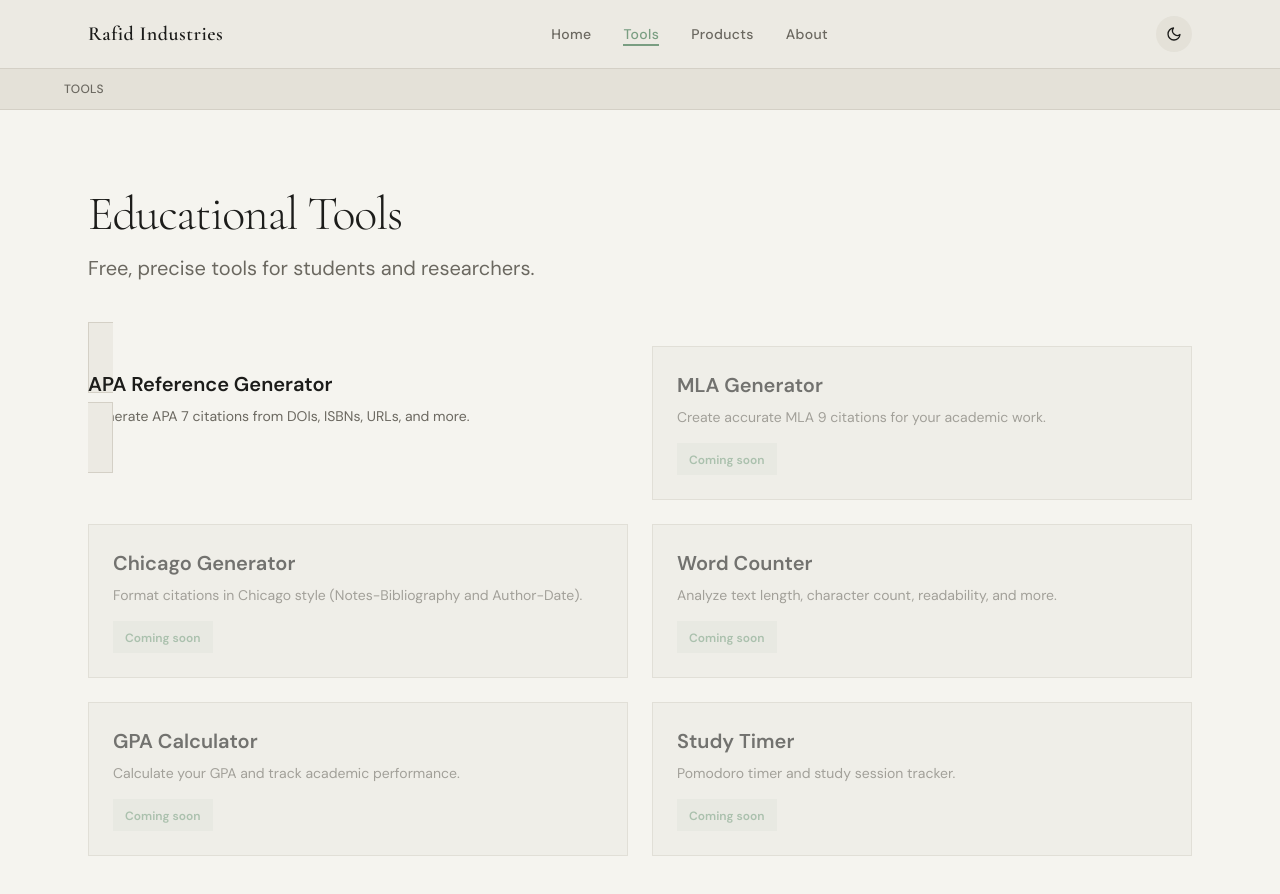
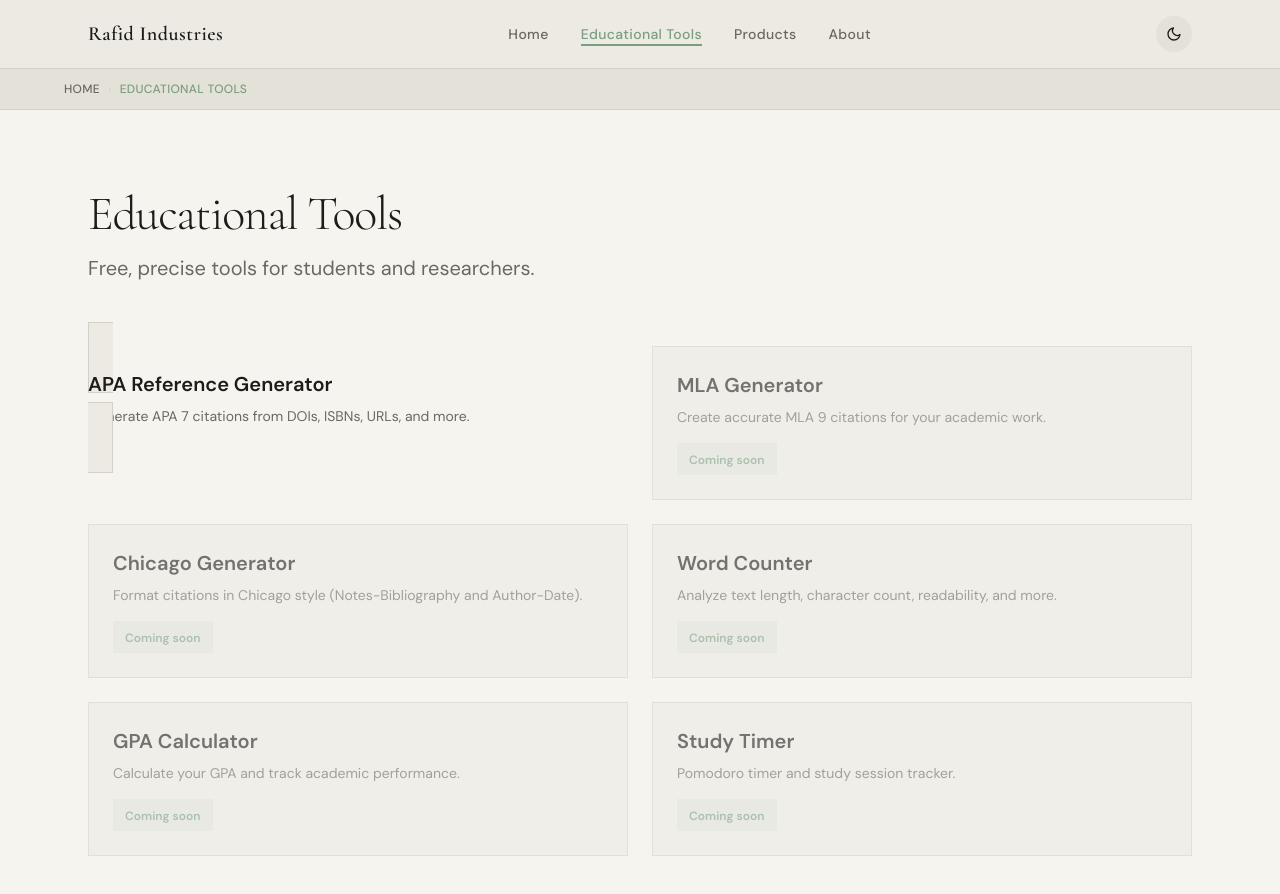
Before and after one commit to MrFury2009/rafid-industries, a Next.js app: page /tools in a window 1280 px wide. Shown: the top 894 px of the page. Built offline with nearby package versions, Linux system fonts and the light colour scheme.

Commit message:
feat: distinguish Educational Tools section from ClearAir/Products
- Nav: rename 'Tools' → 'Educational Tools'
- Homepage: rename drone section heading 'Our Tools' → 'Our Products'
- Create app/tools/layout.tsx with breadcrumb strip (Home › Educational Tools)

```diff
--- a/app/page.tsx
+++ b/app/page.tsx
@@ -168,7 +168,7 @@ export default async function HomePage() {
                 className="font-serif text-3xl font-semibold"
                 style={{ color: 'var(--text)' }}
               >
-                Our Tools
+                Our Products
               </h2>
               <p className="mt-3 text-sm" style={{ color: 'var(--muted)' }}>
                 Purpose-built for the modern airspace operator.
--- a/app/tools/layout.tsx
+++ b/app/tools/layout.tsx
@@ -1,31 +1,26 @@
-import type { Metadata } from 'next'
+import Link from 'next/link'
 
-export const metadata: Metadata = {
-  title: 'Educational Tools',
-  description: 'Free, precise tools for students and researchers.',
-}
-
-export default function ToolsLayout({
-  children,
-}: {
-  children: React.ReactNode
-}) {
+export default function ToolsLayout({ children }: { children: React.ReactNode }) {
   return (
     <>
-      {/* Subtle header strip */}
+      {/* Section strip — distinguishes Educational Tools from the ClearAir/Products section */}
       <div
-        className="border-b py-3 px-6"
-        style={{
-          backgroundColor: 'var(--elevated)',
-          borderColor: 'var(--border)',
-        }}
+        className="border-b px-6 py-3"
+        style={{ backgroundColor: 'var(--elevated)', borderColor: 'var(--border)' }}
       >
-        <div className="mx-auto max-w-6xl">
-          <p className="text-xs font-medium tracking-wide" style={{ color: 'var(--muted)' }}>
-            TOOLS
-          </p>
+        <div className="mx-auto flex max-w-6xl items-center gap-2 text-xs font-medium tracking-wide uppercase">
+          <Link
+            href="/"
+            className="transition-colors duration-150"
+            style={{ color: 'var(--muted)' }}
+          >
+            Home
+          </Link>
+          <span style={{ color: 'var(--border)' }}>›</span>
+          <span style={{ color: 'var(--sage)' }}>Educational Tools</span>
         </div>
       </div>
+
       {children}
     </>
   )
--- a/components/Nav.tsx
+++ b/components/Nav.tsx
@@ -7,7 +7,7 @@ import { useRef } from 'react'
 
 const NAV_LINKS = [
   { href: '/', label: 'Home' },
-  { href: '/tools', label: 'Tools' },
+  { href: '/tools', label: 'Educational Tools' },
   { href: '/products', label: 'Products' },
   { href: '/about', label: 'About' },
 ]
```
